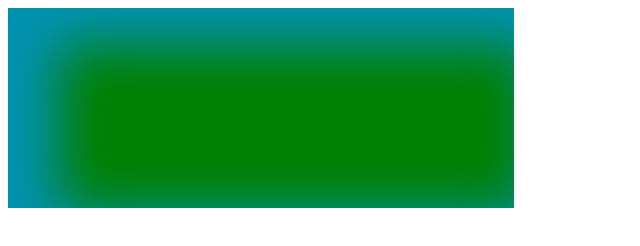
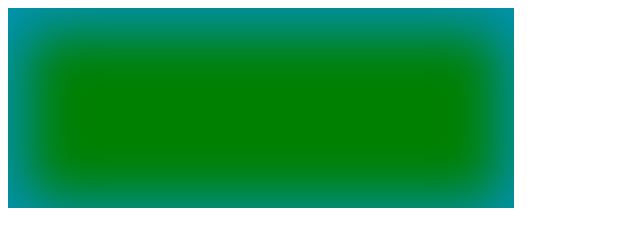
Before and after one commit to chenyu55/chenyu55.github.io-100-huawei, a plain HTML site: page 100/2/index.html in a window 1280 px wide. Shown: the whole page, without its empty margins (0-640 px from the left). Drawn offline with Linux system fonts and the light colour scheme.

Commit message:
Update index.html

```diff
--- a/100/2/index.html
+++ b/100/2/index.html
@@ -10,7 +10,7 @@
 		background-color: green;
 		/*-webkit-box-shadow: 33px 20px 54px 17px rgba(3,154,255,0.7);
 		-moz-box-shadow: 33px 20px 54px 17px rgba(3,154,255,0.7);css3厂商前缀 不需要考虑， 一般不用添加*/
-		box-shadow:inset 33px 20px 54px 17px rgba(3,154,255,0.7);
+		box-shadow: inset 3px 8px 54px 17px rgba(3,154,255,0.7);
 	}
 	</style>
 </head>
```
